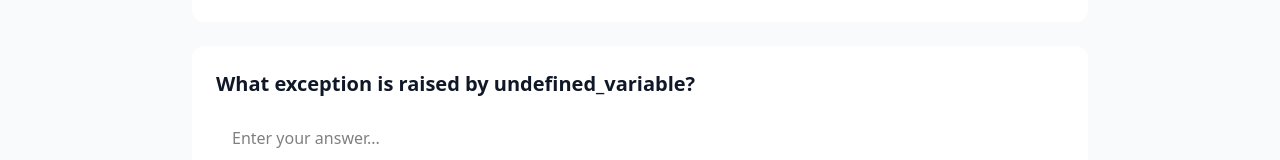
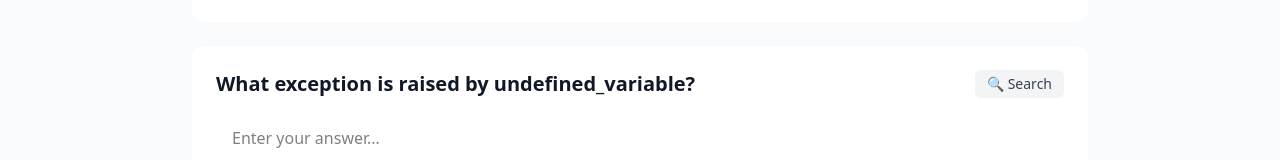
Before and after one commit to ronxldwilson/fantastic-learn, a Next.js app: page /random-quiz in a window 1280 px wide. Shown: the part 294-454 px from the top of the page. Built offline with nearby package versions, Linux system fonts and the light colour scheme.

Commit message:
added in search button

```diff
--- a/components/CardViewer.tsx
+++ b/components/CardViewer.tsx
@@ -87,7 +87,18 @@ export default function CardViewer({ cards, cardSetId, topicId, onComplete }: Ca
             <p className="text-xl font-medium text-gray-900 dark:text-white mb-4">
               {currentCard.front}
             </p>
-            <p className="text-sm text-gray-500 dark:text-gray-400">Click the button below to reveal answer</p>
+            <p className="text-sm text-gray-500 dark:text-gray-400 mb-4">Click the button below to reveal answer</p>
+            <button
+              onClick={() => {
+                const searchQuery = encodeURIComponent(currentCard.front);
+                window.open(`https://www.google.com/search?q=${searchQuery}`, '_blank');
+              }}
+              className="px-4 py-2 bg-blue-100 hover:bg-blue-200 dark:bg-blue-900/30 dark:hover:bg-blue-900/50 text-blue-700 dark:text-blue-300 rounded-lg text-sm font-medium transition-colors duration-200 flex items-center gap-2 mx-auto"
+              title="Search online for this concept"
+            >
+              <span>🔍</span>
+              Search Online
+            </button>
           </div>
         )}
       </div>
--- a/components/QuizQuestion.tsx
+++ b/components/QuizQuestion.tsx
@@ -43,11 +43,26 @@ export default function QuizQuestion({ question, onAnswer, showResult }: QuizQue
       : question.correctAnswer.toLowerCase() === textAnswer.toLowerCase().trim()
   );
 
+  const handleSearch = () => {
+    const searchQuery = encodeURIComponent(question.question);
+    window.open(`https://www.google.com/search?q=${searchQuery}`, '_blank');
+  };
+
   return (
     <div className="bg-white dark:bg-gray-800 rounded-xl shadow-lg p-6 border border-gray-200 dark:border-gray-700">
-      <h3 className="text-xl font-semibold text-gray-900 dark:text-white mb-4">
-        {question.question}
-      </h3>
+      <div className="flex items-start justify-between mb-4">
+        <h3 className="text-xl font-semibold text-gray-900 dark:text-white flex-1 mr-4">
+          {question.question}
+        </h3>
+        <button
+          onClick={handleSearch}
+          className="px-3 py-1 bg-gray-100 hover:bg-gray-200 dark:bg-gray-700 dark:hover:bg-gray-600 text-gray-700 dark:text-gray-300 rounded-md text-sm font-medium transition-colors duration-200 flex items-center gap-1"
+          title="Search online for this question"
+        >
+          <span>🔍</span>
+          Search
+        </button>
+      </div>
 
       {question.type === 'multiple-choice' && question.options && (
         <div className="space-y-3">
```
